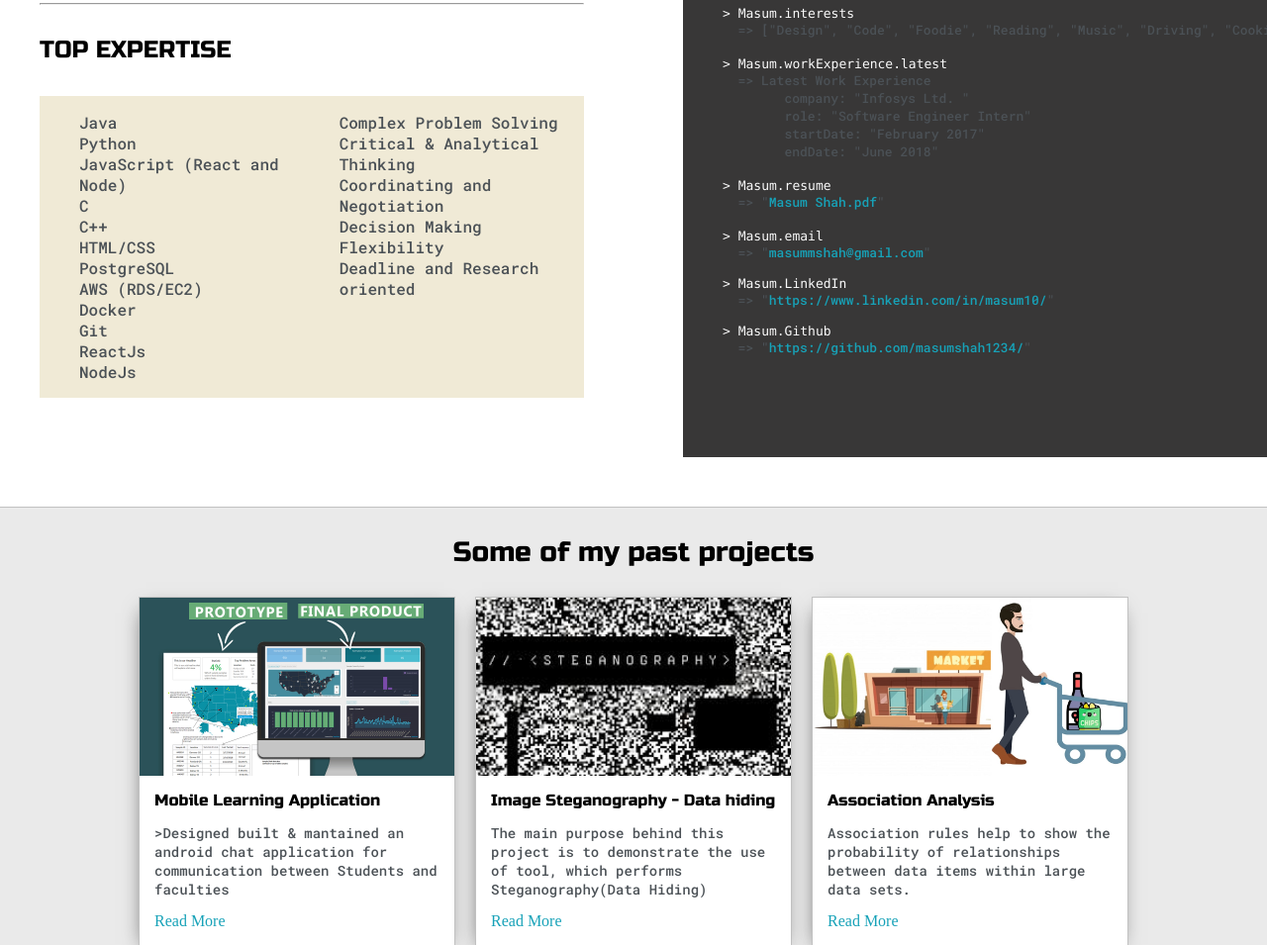
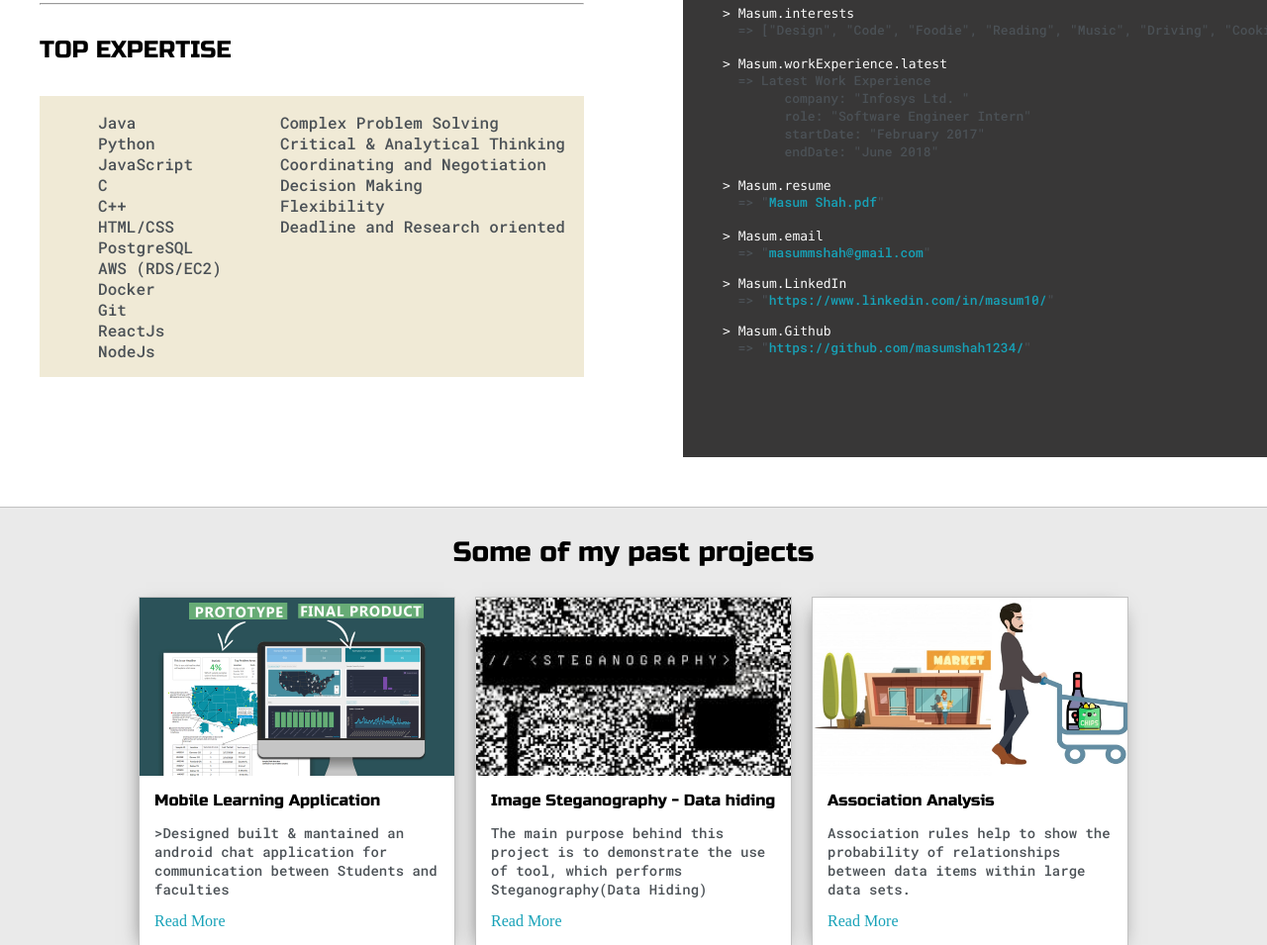
Before and after one commit to masumshah1234/masumshah1234.github.io, a plain HTML site: page index.html in a window 1280 px wide. Shown: the part 938-1893 px from the top of the page at 99% size. Drawn offline with Linux system fonts and the light colour scheme.

Commit message:
Update index.html

```diff
--- a/index.html
+++ b/index.html
@@ -74,7 +74,7 @@
 						<ul>
 							<li>Java</li>
 							<li>Python</li>
-							<li>JavaScript (React and Node)</li>
+							<li>JavaScript</li>
 							<li>C</li>
 							<li>C++</li>
 							<li>HTML/CSS</li>
```
